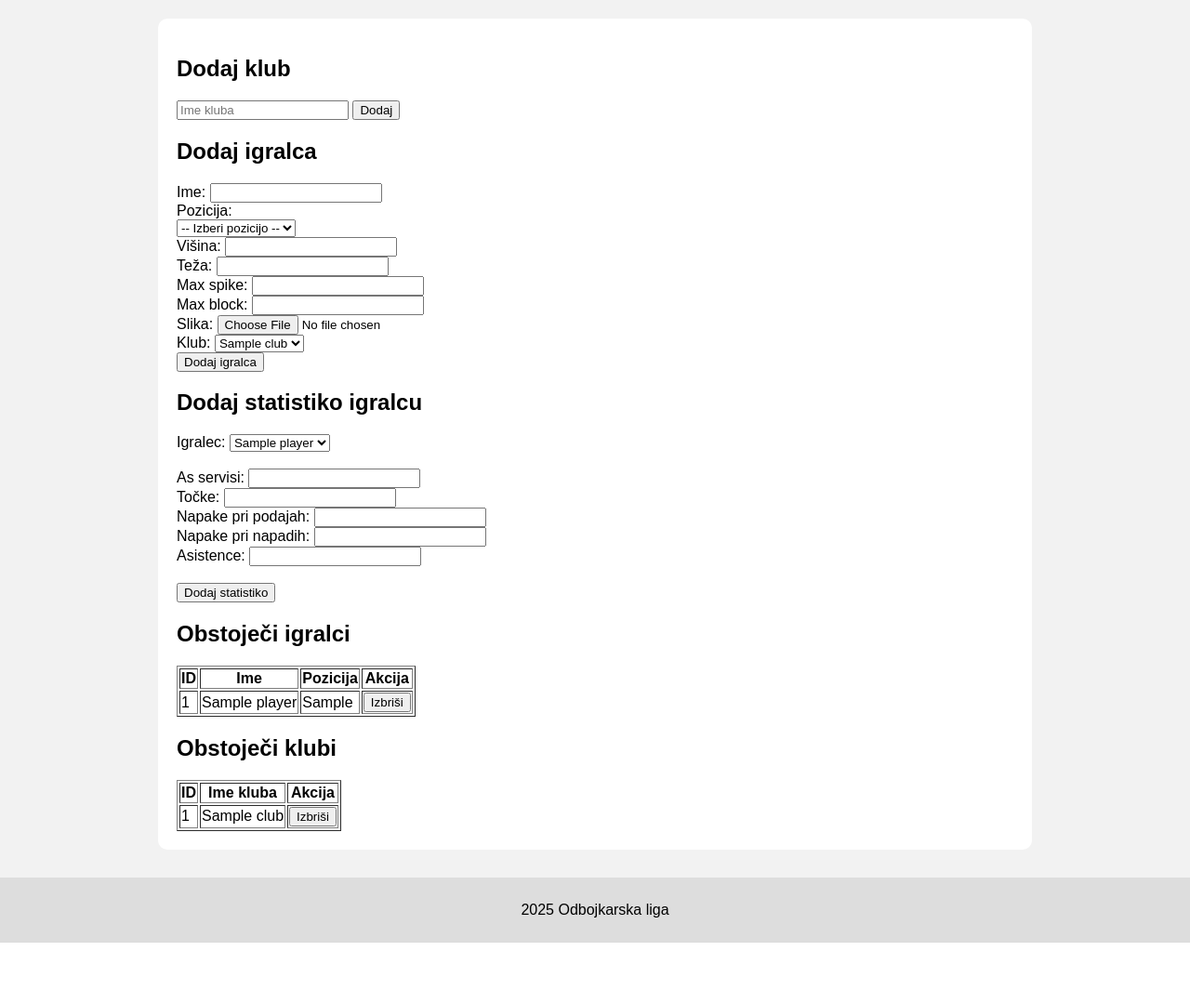
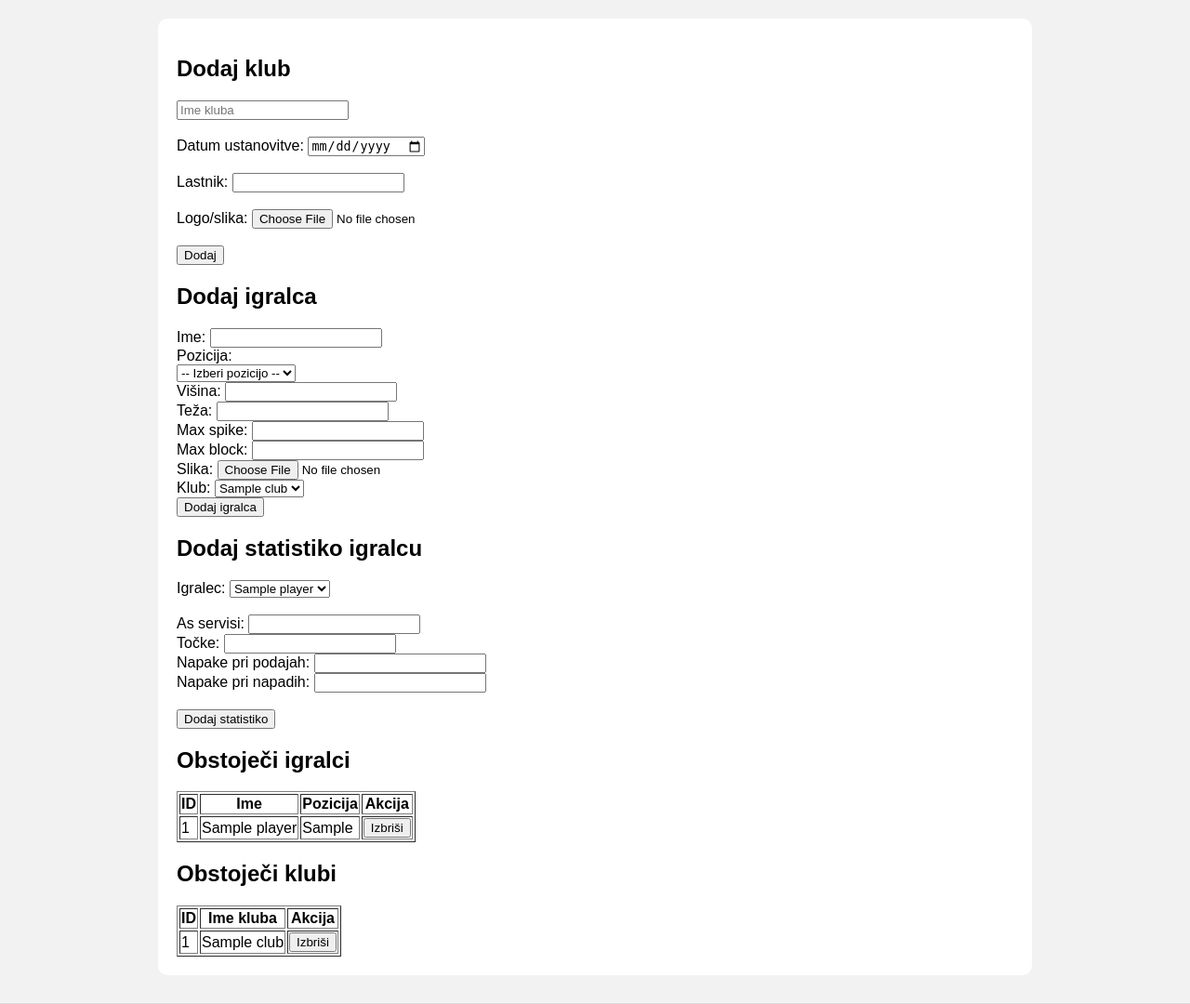
Before and after one commit to ar292/Odbojkarska_liga, a PHP site: page /admin.php in a window 1280 px wide. Shown: the part 128-1208 px from the top of the page at 93% size. Before the commit the page ends 1142 px from the top, so only its background shows below. Run offline with PHP 8.4, Linux system fonts and the light colour scheme; the visitor is signed in with stand-in values (Sample User, id 1); tables that the repository leaves empty or names only in its code hold one stand-in row (values such as "Sample post").

Commit message:
Update admin.php

```diff
--- a/admin.php
+++ b/admin.php
@@ -13,14 +13,14 @@ if (session_status() === PHP_SESSION_NONE) session_start();
 <?php
 include_once 'header.php';
 
-// preveri ce si admin
+// samo admin
 if (!isset($_SESSION['role']) || $_SESSION['role'] !== 'admin') {
     echo "<p>Dostop zavrnjen. Samo admin lahko vidi to stran.</p>";
     include 'footer.php';
     exit();
 }
 
-// brisanje
+// BRISANJE IGRALCA
 if (isset($_POST['delete_player'])) {
     $id = (int)$_POST['id_pl'];
     mysqli_query($link, "DELETE FROM rating WHERE id_p = $id");
@@ -30,7 +30,7 @@ if (isset($_POST['delete_player'])) {
     echo "<p>Igralec izbrisan.</p>";
 }
 
-// klub
+// BRISANJE KLUBA
 if (isset($_POST['delete_club'])) {
     $id = (int)$_POST['id_c'];
     $players = mysqli_query($link, "SELECT id_pl FROM players WHERE id_c = $id");
@@ -48,11 +48,23 @@ if (isset($_POST['delete_club'])) {
 // DODAJ KLUB
 if (isset($_POST['dodaj_klub'])) {
     $ime = mysqli_real_escape_string($link, $_POST['ime_kluba']);
-    mysqli_query($link, "INSERT INTO clubs (name) VALUES ('$ime')");
+    $datum = !empty($_POST['datum']) ? $_POST['datum'] : null;
+    $lastnik = mysqli_real_escape_string($link, $_POST['lastnik']);
+    $slika = '';
+
+    if (!empty($_FILES['slika_kluba']['name'])) {
+        $slika = basename($_FILES['slika_kluba']['name']);
+        move_uploaded_file($_FILES['slika_kluba']['tmp_name'], "img/clubs/" . $slika);
+    }
+
+    $sql = "INSERT INTO clubs (name, date_of_establishent, owner, image) VALUES ('$ime', " . ($datum ? "'$datum'" : "NULL") . ", '$lastnik', '$slika')";
+    mysqli_query($link, $sql);
     echo "<p>Klub dodan.</p>";
 }
 
-// za igralca
+
+
+// DODAJ IGRALCA
 if (isset($_POST['dodaj_igralca'])) {
     $ime = $_POST['ime'];
     $poz = $_POST['pozicija'];
@@ -74,32 +86,41 @@ if (isset($_POST['dodaj_igralca'])) {
     echo "<p>Igralec dodan.</p>";
 }
 
-// stistika ogralca
+// DODAJ STATISTIKO
 if (isset($_POST['dodaj_statistiko'])) {
     $id_igr = (int)$_POST['id_igralca'];
     $aces = (int)$_POST['aces'];
     $points = (int)$_POST['points'];
     $pass_err = (int)$_POST['passing_errors'];
     $hit_err = (int)$_POST['hitting_errors'];
-    $assists = (int)$_POST['assists'];
 
-    $obstaja = mysqli_query($link, "SELECT * FROM stats WHERE id_p = $id_igr");
-    if (mysqli_num_rows($obstaja) == 0) {
-        $sql = "INSERT INTO stats (id_p, aces, points, passing_errors, hitting_errors, assists)
-                VALUES ($id_igr, $aces, $points, $pass_err, $hit_err, $assists)";
-        mysqli_query($link, $sql);
-        echo "<p>Statistika dodana.</p>";
+    // Preveri, da vrednosti niso negativne
+    if ($aces < 0 || $points < 0 || $pass_err < 0 || $hit_err < 0) {
+        echo "<p style='color:red;'>Statistika ne sme vsebovati negativnih vrednosti.</p>";
     } else {
-        echo "<p style='color:red;'>Statistika za tega igralca že obstaja.</p>";
+        $obstaja = mysqli_query($link, "SELECT * FROM stats WHERE id_p = $id_igr");
+        if (mysqli_num_rows($obstaja) == 0) {
+            $sql = "INSERT INTO stats (id_p, aces, points, passing_errors, hitting_errors)
+                    VALUES ($id_igr, $aces, $points, $pass_err, $hit_err)";
+            mysqli_query($link, $sql);
+            echo "<p>Statistika dodana.</p>";
+        } else {
+            echo "<p style='color:red;'>Statistika za tega igralca že obstaja.</p>";
+        }
     }
 }
 ?>
 
 <h2>Dodaj klub</h2>
-<form method="POST">
-    <input type="text" name="ime_kluba" placeholder="Ime kluba" required>
+<form method="POST" enctype="multipart/form-data">
+    <input type="text" name="ime_kluba" placeholder="Ime kluba" required><br><br>
+    Datum ustanovitve: <input type="date" name="datum"><br><br>
+    Lastnik: <input type="text" name="lastnik"><br><br>
+    Logo/slika: <input type="file" name="slika_kluba"><br><br>
     <input type="submit" name="dodaj_klub" value="Dodaj">
 </form>
+
+
 
 <h2>Dodaj igralca</h2>
 <form method="POST" enctype="multipart/form-data">
@@ -150,8 +171,7 @@ if (isset($_POST['dodaj_statistiko'])) {
     As servisi: <input type="number" name="aces" required><br>
     Točke: <input type="number" name="points" required><br>
     Napake pri podajah: <input type="number" name="passing_errors" required><br>
-    Napake pri napadih: <input type="number" name="hitting_errors" required><br>
-    Asistence: <input type="number" name="assists" required><br><br>
+    Napake pri napadih: <input type="number" name="hitting_errors" required><br><br>
     <input type="submit" name="dodaj_statistiko" value="Dodaj statistiko">
 </form>
 
```
